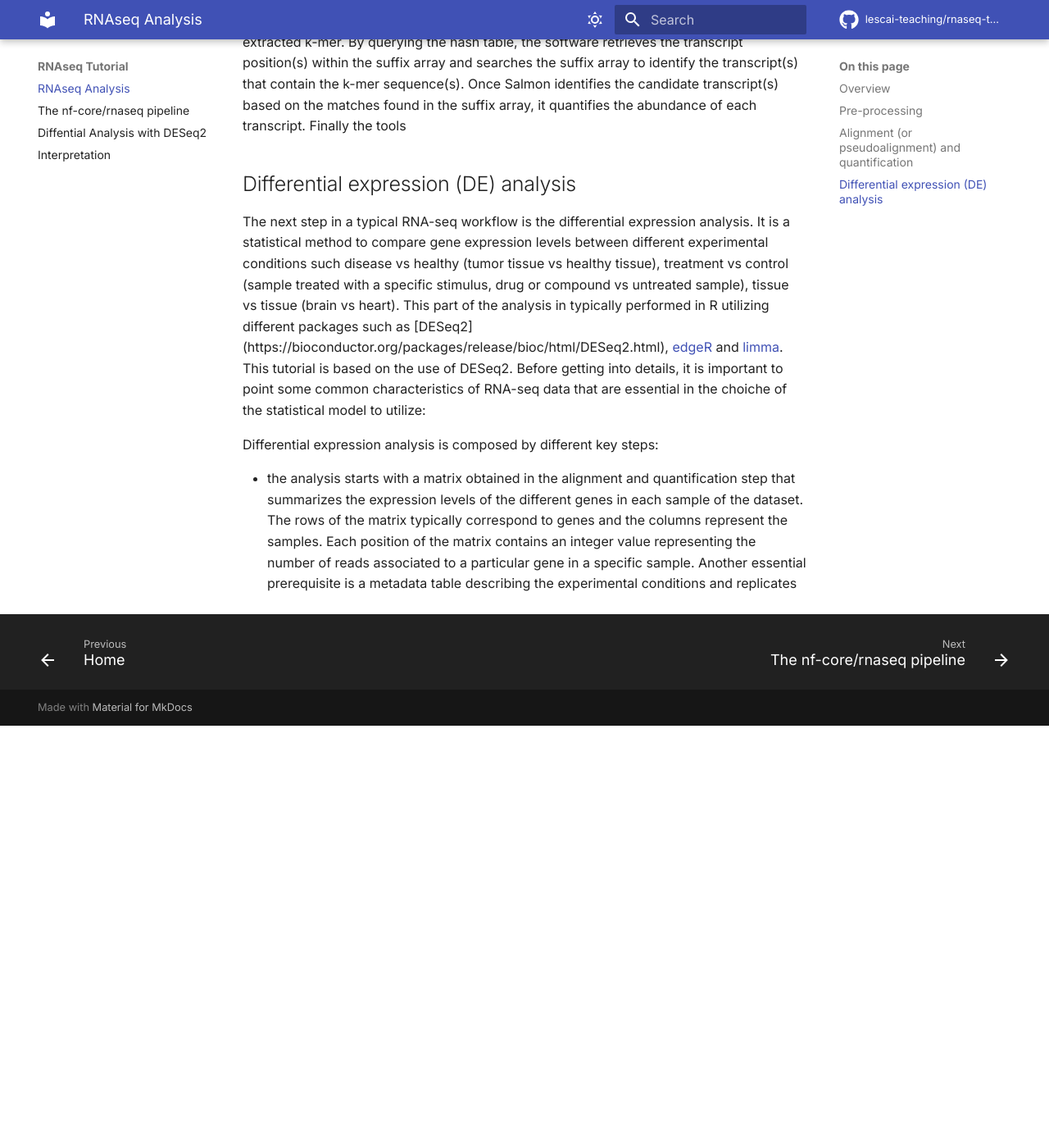
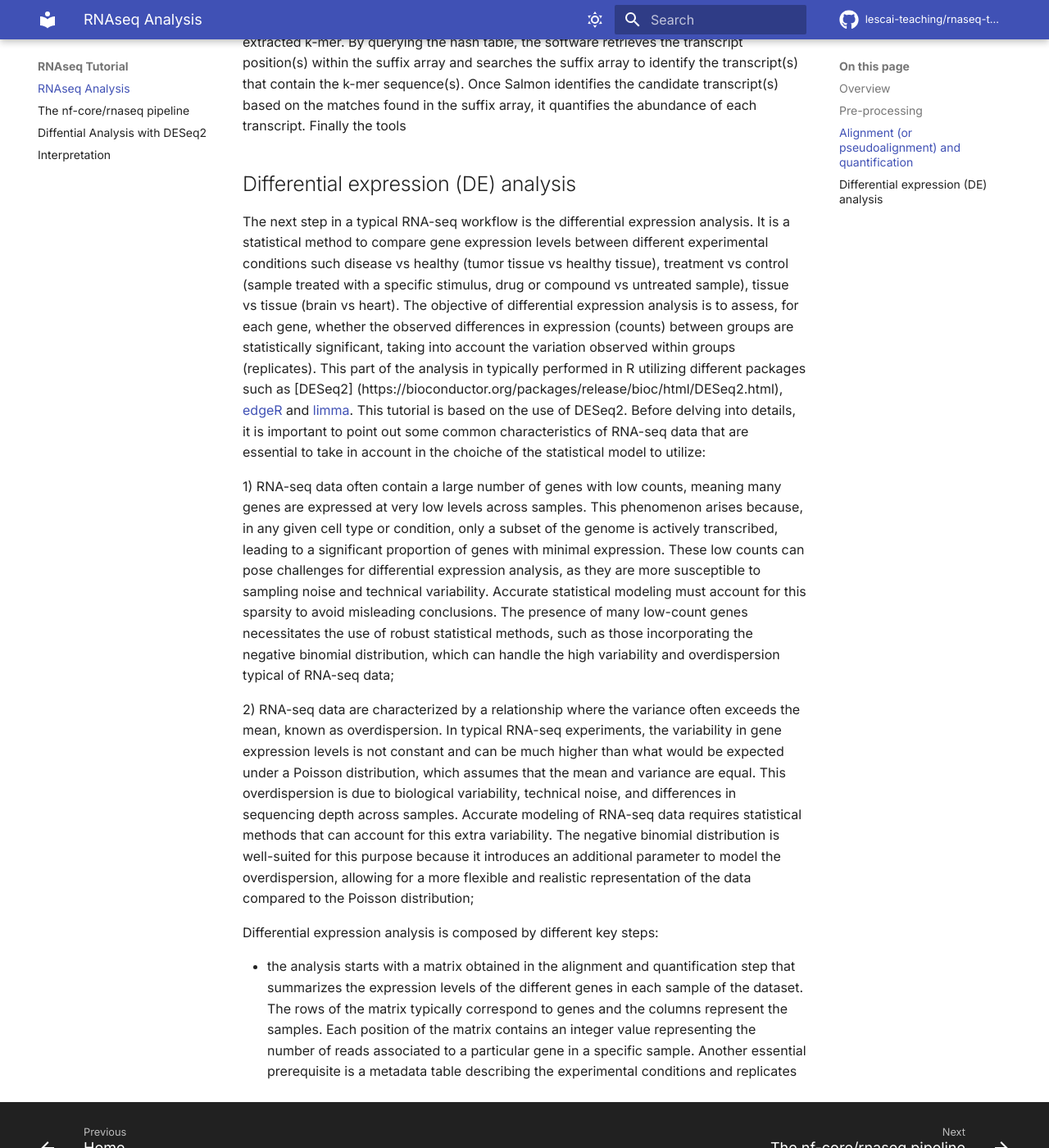
Before and after one commit to santorsola-teaching/nf-core-gitpod-run, an MkDocs documentation site: the page built from docs/theory.md, in a window 1280 px wide and 1400 px high, scrolled down 3649 px. Shown: the whole window at 82% size. Built offline with MkDocs 1.6.1 and Material for MkDocs 9.7.7, drawn with Linux system fonts in a browser that asks for light colours; comment, search, counter and statistics services are not loaded; before the commit the page ends 4534 px from its top, so only the background shows below that.

Commit message:
first part DE analysis theory

```diff
--- a/docs/theory.md
+++ b/docs/theory.md
@@ -42,9 +42,12 @@ The software also extracts all possible k-mers (fixed-length substring of nucleo
 
 ## Differential expression (DE) analysis
 
-The next step in a typical RNA-seq workflow is the differential expression analysis. It is a statistical method to compare gene expression levels between different experimental conditions such disease vs healthy (tumor tissue vs healthy tissue), treatment vs control (sample treated with a specific stimulus, drug or compound vs untreated sample), tissue vs tissue (brain vs heart). This part of the analysis in typically performed in R utilizing different packages such as [DESeq2] (https://bioconductor.org/packages/release/bioc/html/DESeq2.html), [edgeR](https://bioconductor.org/packages/release/bioc/html/edgeR.html) and [limma](https://bioconductor.org/packages/release/bioc/html/limma.html). This tutorial is based on the use of DESeq2.
-Before getting into details, it is important to point some common characteristics of RNA-seq data that are essential in the choiche of the statistical model to utilize:
+The next step in a typical RNA-seq workflow is the differential expression analysis. It is a statistical method to compare gene expression levels between different experimental conditions such disease vs healthy (tumor tissue vs healthy tissue), treatment vs control (sample treated with a specific stimulus, drug or compound vs untreated sample), tissue vs tissue (brain vs heart). The objective of differential expression analysis is to assess, for each gene, whether the observed differences in expression (counts) between groups are statistically significant, taking into account the variation observed within groups (replicates). This part of the analysis in typically performed in R utilizing different packages such as [DESeq2] (https://bioconductor.org/packages/release/bioc/html/DESeq2.html), [edgeR](https://bioconductor.org/packages/release/bioc/html/edgeR.html) and [limma](https://bioconductor.org/packages/release/bioc/html/limma.html). This tutorial is based on the use of DESeq2.
+Before delving into details, it is important to point out some common characteristics of RNA-seq data that are essential to take in account in the choiche of the statistical model to utilize:
 
+1) RNA-seq data often contain a large number of genes with low counts, meaning many genes are expressed at very low levels across samples. This phenomenon arises because, in any given cell type or condition, only a subset of the genome is actively transcribed, leading to a significant proportion of genes with minimal expression. These low counts can pose challenges for differential expression analysis, as they are more susceptible to sampling noise and technical variability. Accurate statistical modeling must account for this sparsity to avoid misleading conclusions. The presence of many low-count genes necessitates the use of robust statistical methods, such as those incorporating the negative binomial distribution, which can handle the high variability and overdispersion typical of RNA-seq data;
+
+2) RNA-seq data are characterized by a relationship where the variance often exceeds the mean, known as overdispersion. In typical RNA-seq experiments, the variability in gene expression levels is not constant and can be much higher than what would be expected under a Poisson distribution, which assumes that the mean and variance are equal. This overdispersion is due to biological variability, technical noise, and differences in sequencing depth across samples. Accurate modeling of RNA-seq data requires statistical methods that can account for this extra variability. The negative binomial distribution is well-suited for this purpose because it introduces an additional parameter to model the overdispersion, allowing for a more flexible and realistic representation of the data compared to the Poisson distribution;
 
 
 
```
